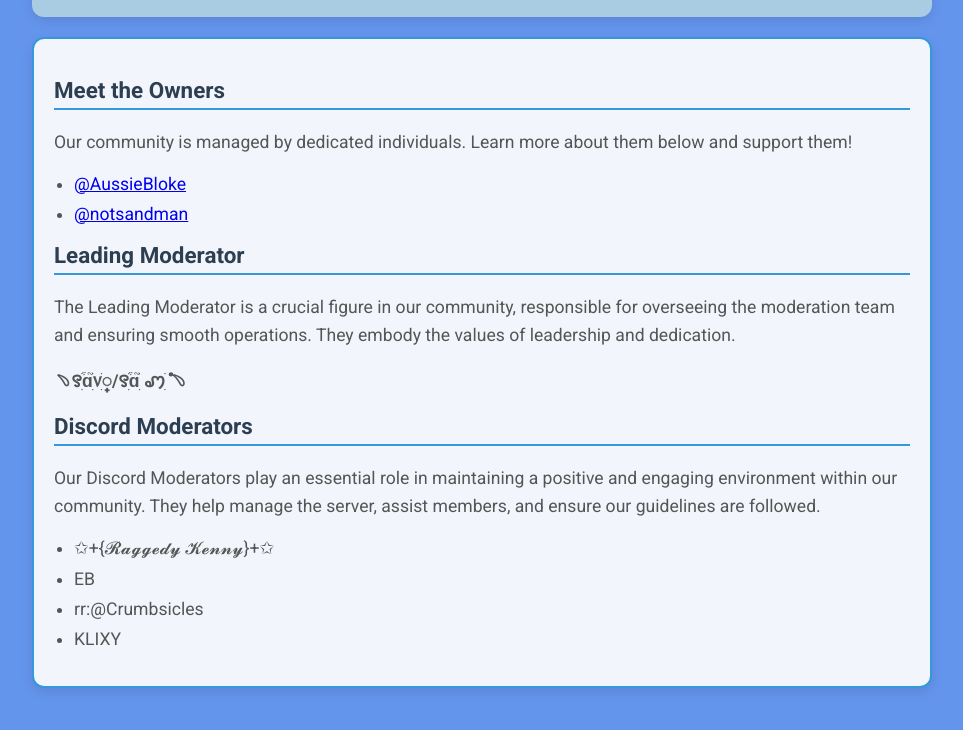
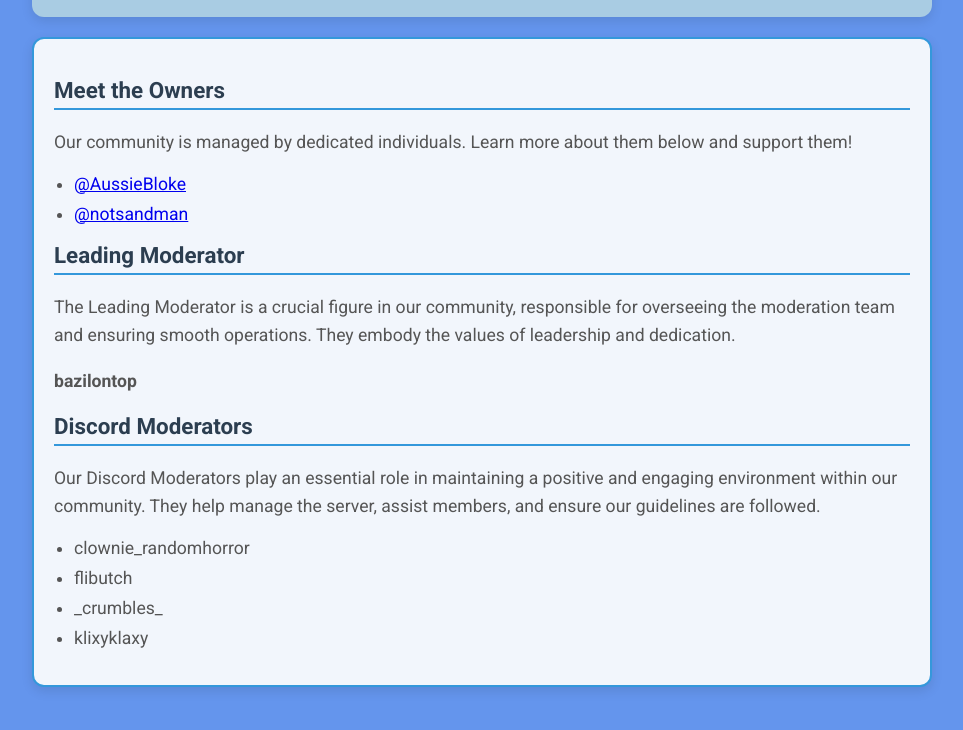
Before and after one commit to AussieBlokee/Discord-Server, a plain HTML site: page index.html in a window 1280 px wide. Shown: the part 3481-4211 px from the top of the page, without its empty margins (158-1121 px from the left). Drawn offline with Linux system fonts and the light colour scheme.

Commit message:
Add files via upload

```diff
--- a/index.html
+++ b/index.html
@@ -80,15 +80,15 @@
 
             <h2>Leading Moderator</h2>
             <p>The Leading Moderator is a crucial figure in our community, responsible for overseeing the moderation team and ensuring smooth operations. They embody the values of leadership and dedication.</p>
-            <p><strong>﹆꯱ׁׅ֒ɑׁׅ֮᥎꫶ׁׅ/꯱ׁׅ֒ɑׁׅ֮ ꩇׁׅ݊ ﹆</strong></p>
+            <p><strong>bazilontop</strong></p>
 
             <h2>Discord Moderators</h2>
             <p>Our Discord Moderators play an essential role in maintaining a positive and engaging environment within our community. They help manage the server, assist members, and ensure our guidelines are followed.</p>
             <ul>
-                <li>✩+{𝓡𝓪𝓰𝓰𝓮𝓭𝔂 𝓚𝓮𝓷𝓷𝔂}+✩</li>
-                <li>EB</li>
-                <li>rr:@Crumbsicles</li>
-                <li>KLIXY</li>
+                <li>clownie_randomhorror</li>
+                <li>flibutch</li>
+                <li>_crumbles_</li>
+                <li>klixyklaxy</li>
             </ul>
         </section>
     </main>
```
